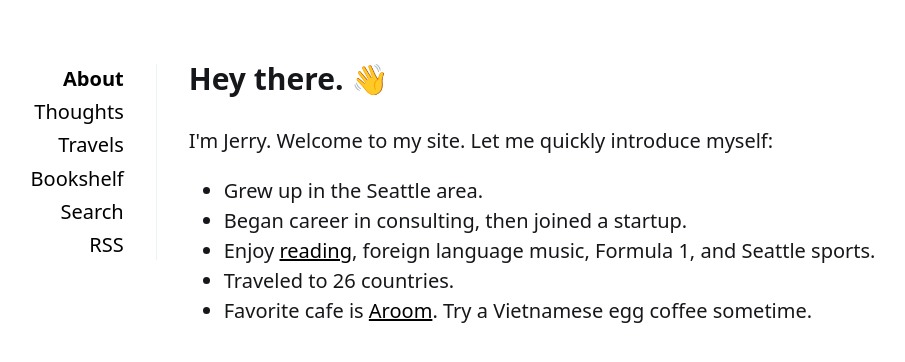
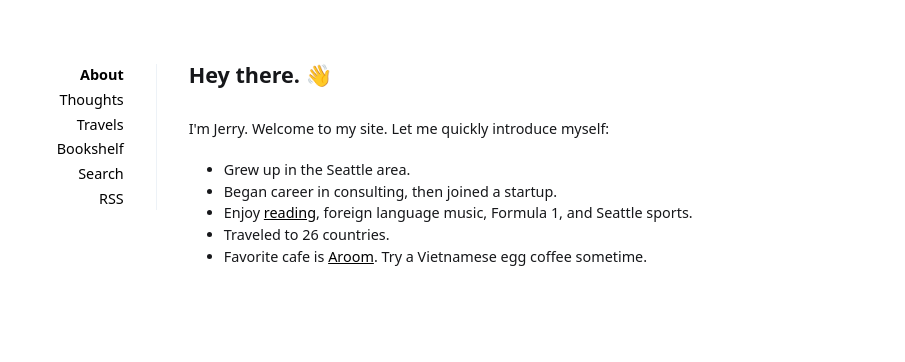
Before and after one commit to Jerry-Sun/jerry-sun.github.io, a Jekyll site: the page built from index.html, in a window 1280 px wide. Shown: the top 362 px of the page, without its empty margins (164-1069 px from the left). Built offline with Jekyll 4.4.1, drawn with Linux system fonts in a browser that asks for light colours.

Commit message:
update font sizing

```diff
--- a/_sass/_main.scss
+++ b/_sass/_main.scss
@@ -13,7 +13,7 @@ body {
   -webkit-font-smoothing: antialiased;
   text-rendering: optimizeLegibility;
   line-height: 1.5;
-  font-size: 1.25rem;
+  font-size: 0.9rem;
   color: rgb(22, 23, 26);
 }
 
```
